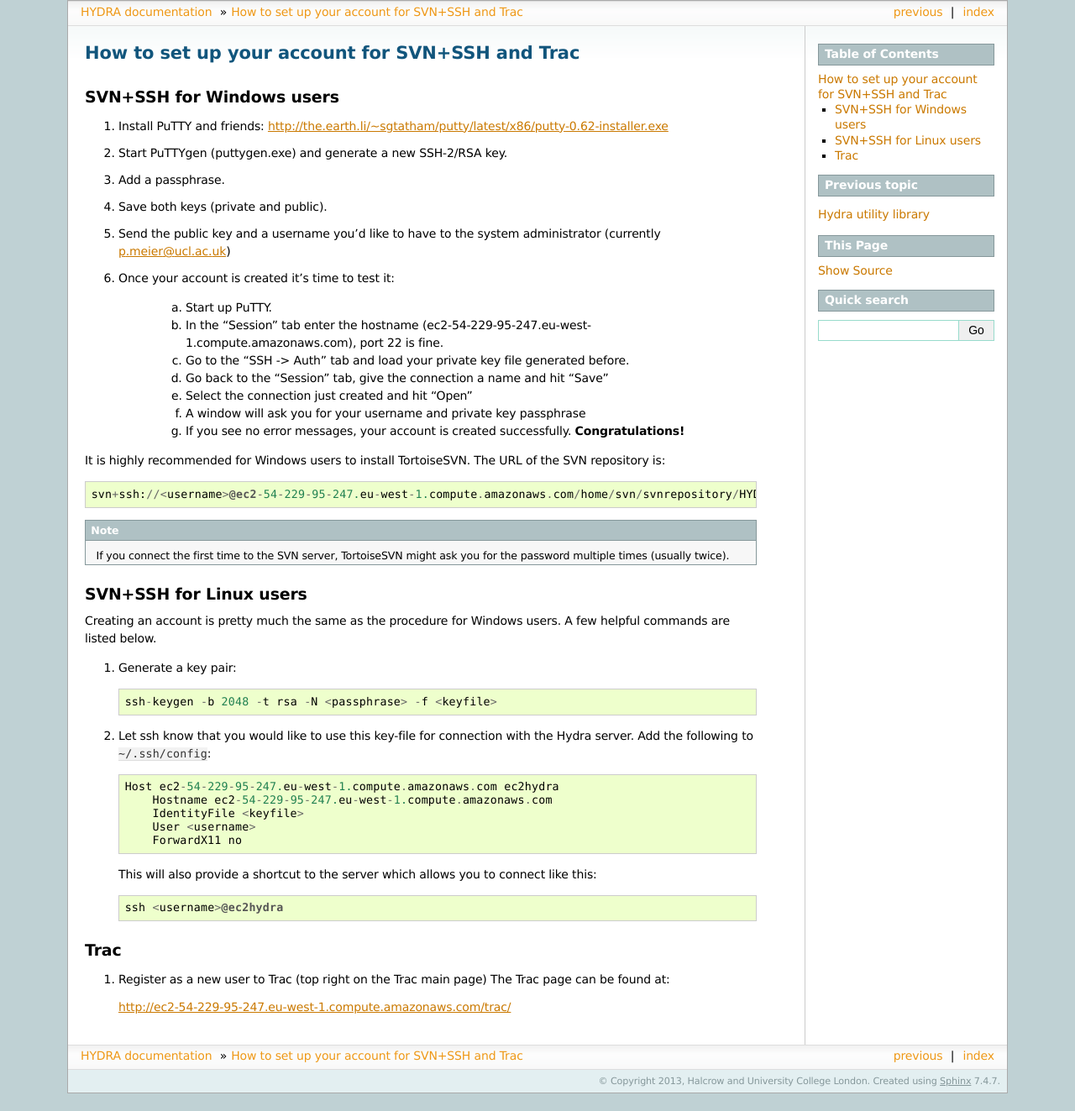
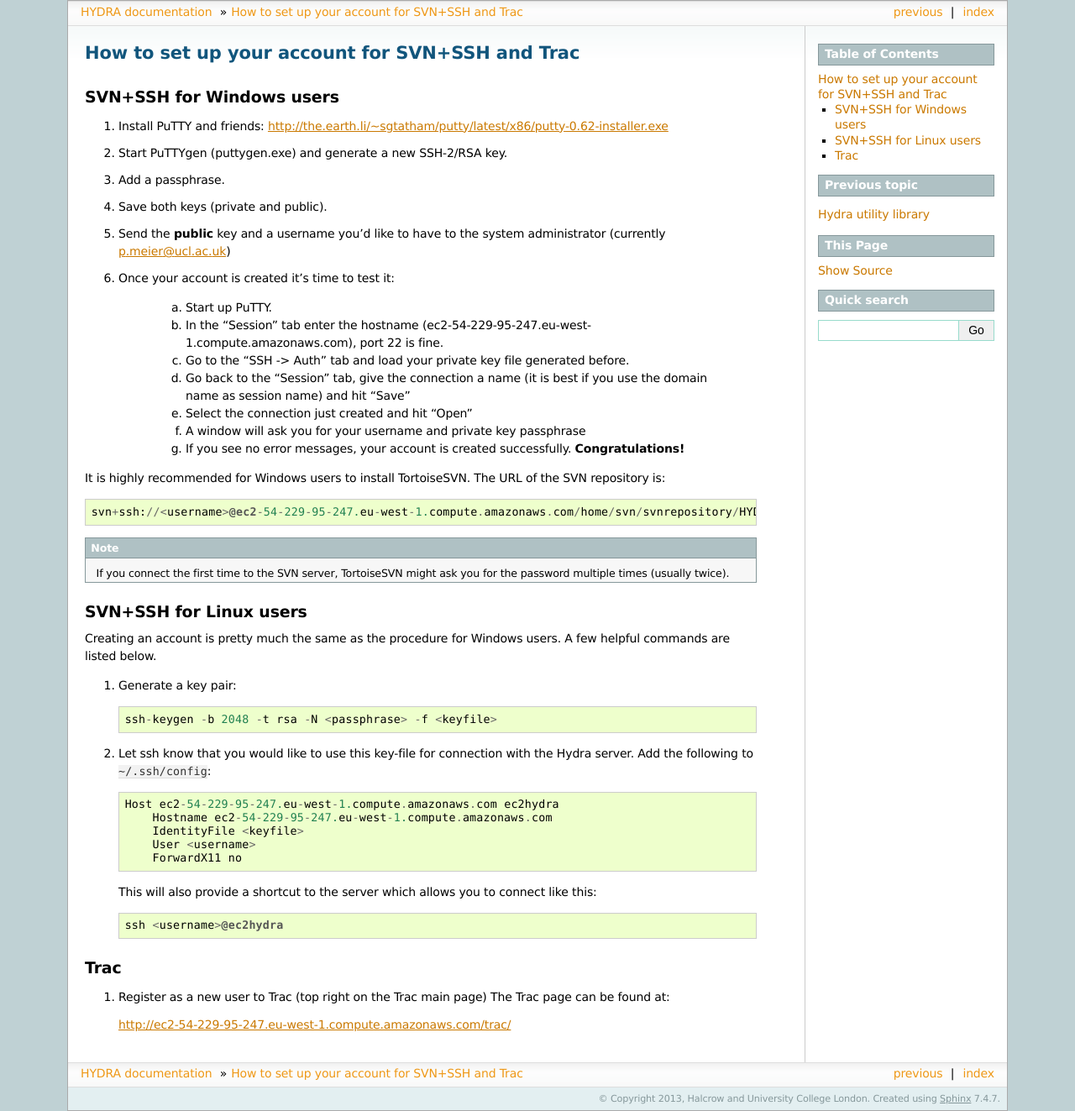
Before and after one commit to UMWRG/HydraPlatform, a Sphinx documentation site: the page built from doc/devdocs/account.rst, in a window 1280 px wide. Shown: the whole page at 84% size. Built offline with Sphinx 7.4.7, drawn with Linux system fonts in a browser that asks for light colours; formulas are drawn with MathJax 3; pages that are not in the unit, such as notebooks, are missing from menus; before the commit the page ends 1302 px from its top, so only the background shows below that.

```diff
--- a/doc/devdocs/account.rst
+++ b/doc/devdocs/account.rst
@@ -12,7 +12,7 @@ SVN+SSH for Windows users
 
 #. Save both keys (private and public).
 
-#. Send the public key and a username you'd like to have to the system
+#. Send the **public** key and a username you'd like to have to the system
    administrator (currently `p.meier@ucl.ac.uk <mailto:p.meier@ucl.ac.uk>`_)
 
 #. Once your account is created it's time to test it:
@@ -25,7 +25,8 @@ SVN+SSH for Windows users
     c. Go to the "SSH -> Auth" tab and load your private key file generated
        before.
 
-    d. Go back to the "Session" tab, give the connection a name and hit "Save"
+    d. Go back to the "Session" tab, give the connection a name (it is best if
+       you use the domain name as session name) and hit "Save"
 
     e. Select the connection just created and hit "Open"
 
@@ -38,6 +39,7 @@ It is highly recommended for Windows users to install TortoiseSVN. The URL of
 the SVN repository is::
 
     svn+ssh://<username>@ec2-54-229-95-247.eu-west-1.compute.amazonaws.com/home/svn/svnrepository/HYDRA
+
 
 .. note::
 
```
Also changed, not shown: 1 other file.
